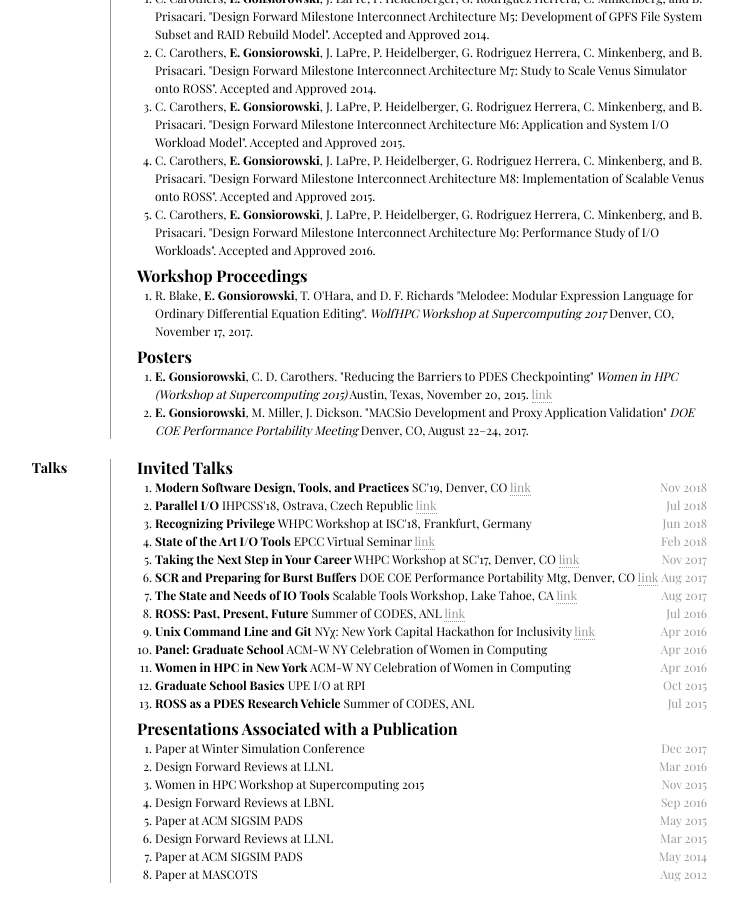
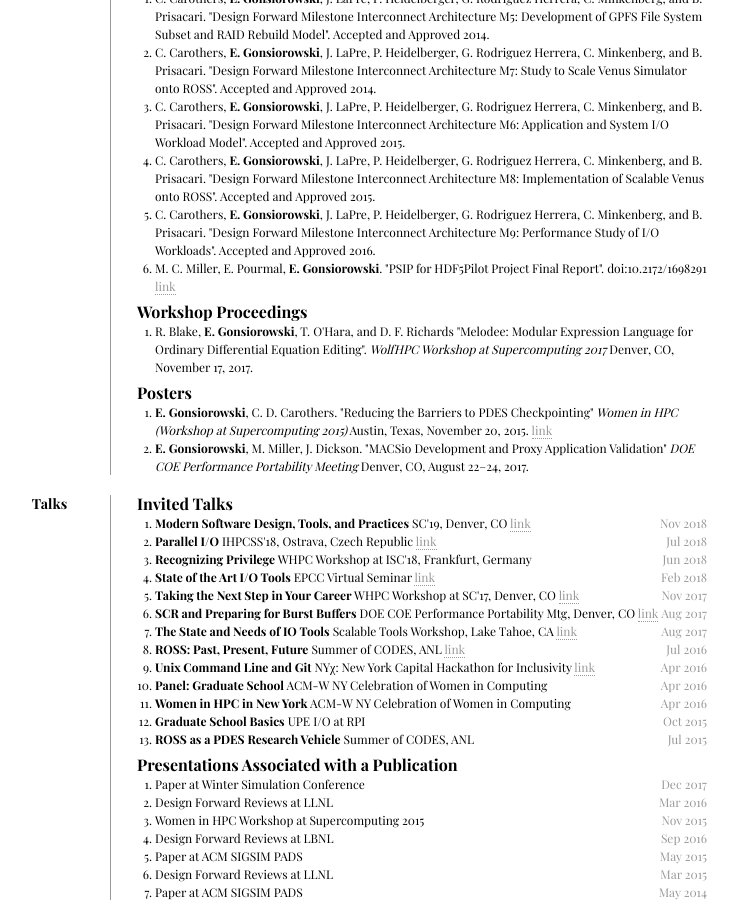
Before and after one commit to gonsie/gonsie.github.io, a Jekyll site: the page cv.html, which Jekyll copies as it is, in a window 1280 px wide and 900 px high, scrolled down 2940 px. Shown: the whole window, without its empty margins (278-1016 px from the left). Built offline with Jekyll 4.4.1, drawn with Linux system fonts in a browser that asks for light colours; some web fonts are replaced.

Commit message:
cv: thg psip report

```diff
--- a/cv.html
+++ b/cv.html
@@ -474,6 +474,11 @@
                         "Design Forward Milestone Interconnect Architecture M9: Performance Study of I/O Workloads".
                         Accepted and Approved 2016.
                     </li>
+                    <li>M. C. Miller, E. Pourmal, <strong>E. Gonsiorowski</strong>.
+                      "PSIP for HDF5Pilot Project Final Report".
+                      doi:10.2172/1698291
+                      <a href="https://www.osti.gov/biblio/1698291-psip-hdf5pilot-project-final-report" class="noprint">link</a>
+                    </li>
                 </ol>
 
                 <h2 class="smartmargin noprint"><strong>Workshop Proceedings</strong></h2>
```
